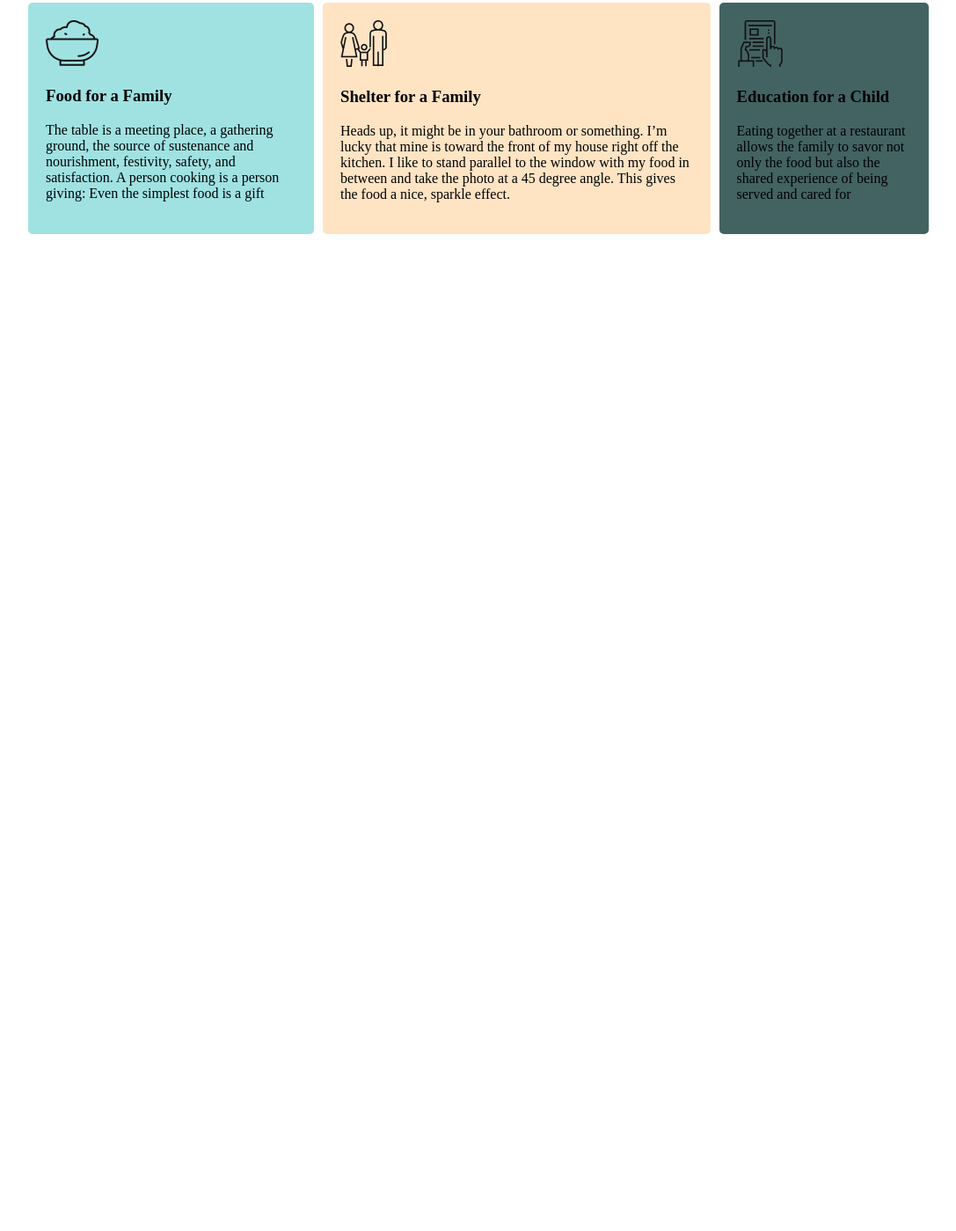
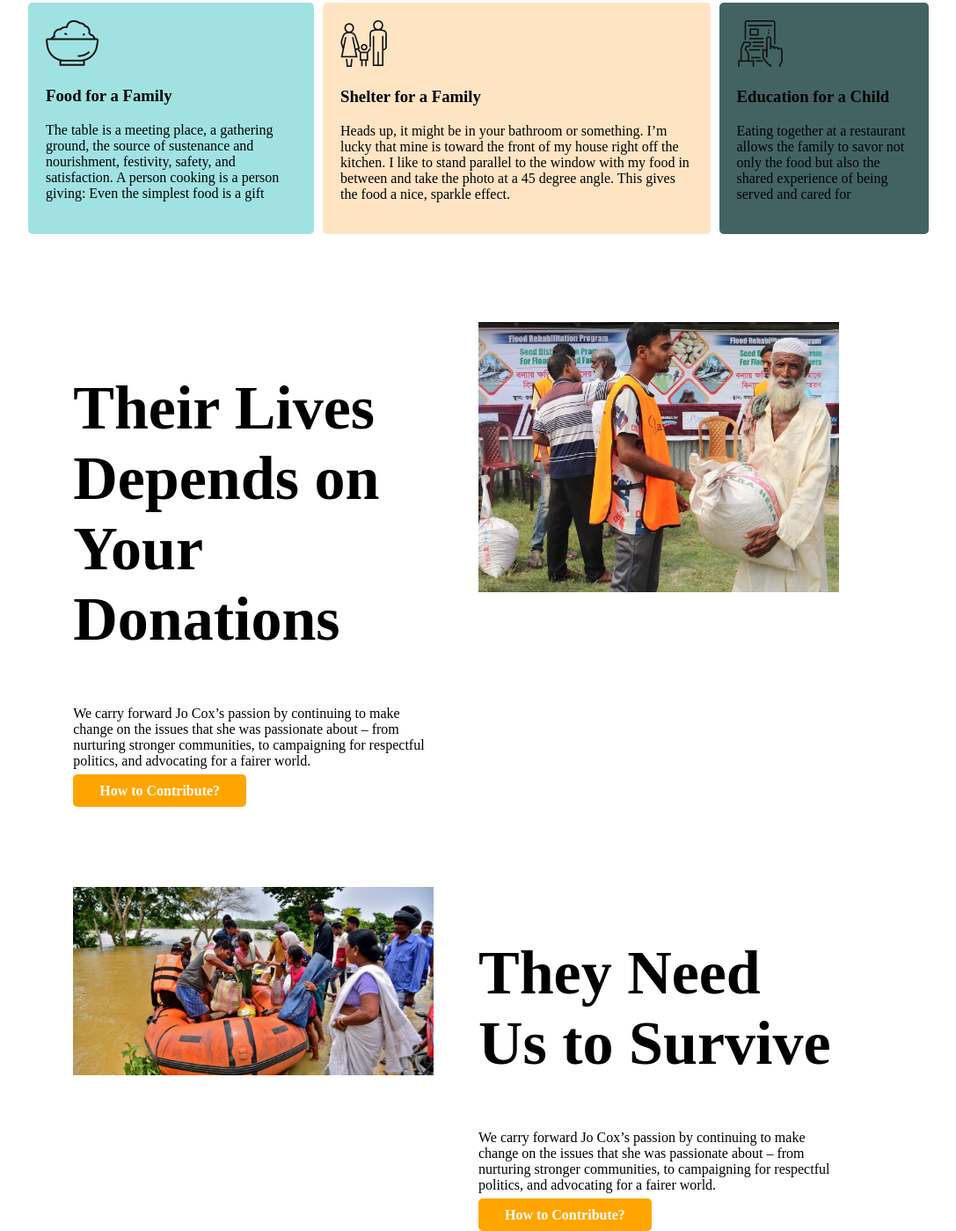
Before and after one commit to syedejaj/assignment-one, a plain HTML site: page index.html in a window 1280 px wide. Shown: the part 1543-2942 px from the top of the page at 88% size, without its empty margins (96-1183 px from the left). Before the commit the page ends 1809 px from the top, so only its background shows below. Drawn offline with Linux system fonts and the light colour scheme.

Commit message:
another section added

```diff
--- a/index.html
+++ b/index.html
@@ -73,6 +73,33 @@
             </div>
         </div>
     </section>
+    <section class="donation">
+        <div class="half-width">
+            <h1>Their Lives Depends on Your Donations</h1>
+            <p>We carry forward Jo Cox’s passion by continuing to make change on the issues that she was passionate
+                about –
+                from nurturing stronger communities, to campaigning for respectful politics, and advocating for a fairer
+                world.</p>
+            <a class="link-button" href="#">How to Contribute?</a>
+        </div>
+        <div class="half-width">
+            <img src="images/donation10.jpg" alt="">
+        </div>
+    </section>
+    <section class="donation">
+        <div class="half-width">
+            <img src="images/donation5.jpg" alt="">
+        </div>
+        <div class="half-width">
+            <h1>They Need Us to Survive</h1>
+            <p>We carry forward Jo Cox’s passion by continuing to make change on the issues that she was passionate
+                about –
+                from nurturing stronger communities, to campaigning for respectful politics, and advocating for a fairer
+                world.</p>
+            <a class="link-button" href="#">How to Contribute?</a>
+        </div>
+
+    </section>
 </body>
 
 </html>
--- a/style.css
+++ b/style.css
@@ -100,3 +100,20 @@ h1 {
     margin-left: 10px;
 
 }
+
+.donation {
+    margin-top: 100px;
+    display: flex;
+    width: 80%;
+    margin-left: 10%;
+    margin-right: 10%;
+}
+
+.half-width {
+    width: 40%;
+    padding-left: 5%;
+}
+
+.half-width img {
+    width: 100%;
+}
```
